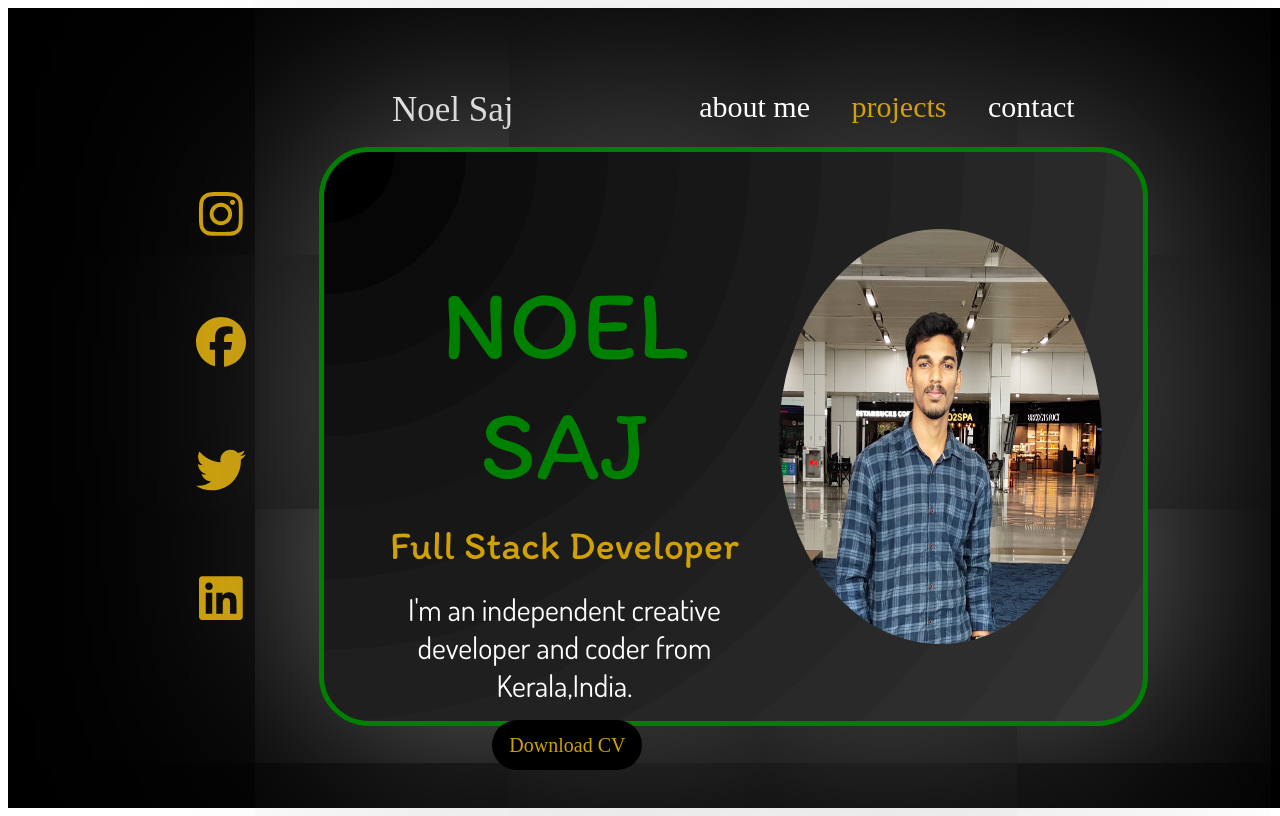
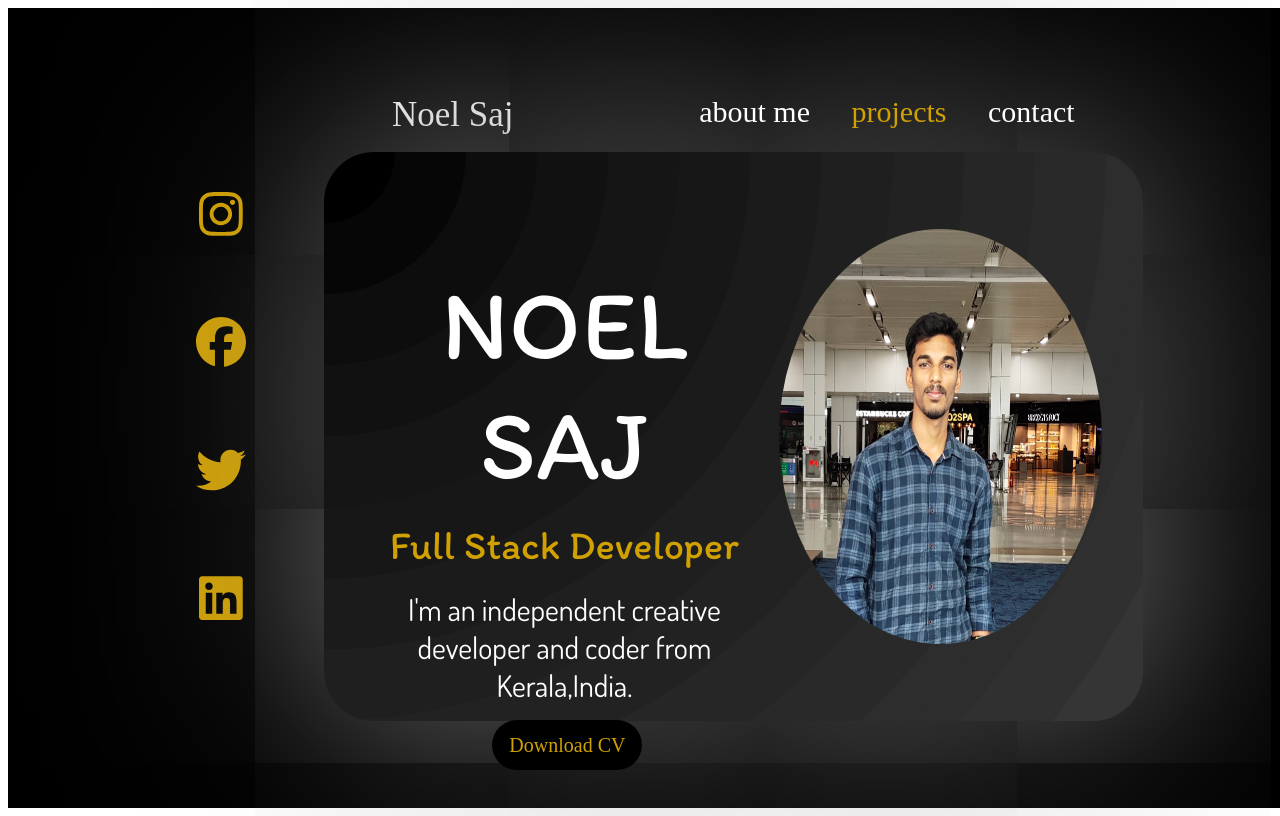
Before and after one commit to NOELSAJO7/Portfolio, a React (Create React App) app: page / in a window 1280 px wide. Built offline with nearby package versions, Linux system fonts and the light colour scheme; a web font is replaced by a local one.

Commit message:
borders erased

```diff
--- a/src/COMPONENTS/OutlineCard.css
+++ b/src/COMPONENTS/OutlineCard.css
@@ -1,5 +1,5 @@
 .card{
-    border:10px solid rgb(230, 234, 0);
+    /* border:10px solid rgb(230, 234, 0); */
     background-color: black;
     box-shadow: 0 0 500px rgb(133, 133, 133);
     /* height:80%; */
@@ -53,7 +53,7 @@ background-size: cover;
     .card{
         border-radius: 50px;
         flex-direction: column;
-        border: 4px solid blue;
+        /* border: 4px solid blue; */
     }
   }
 
@@ -62,7 +62,7 @@ background-size: cover;
 @media only screen and (min-width: 992px) {
 
     .card{
-        border: 5px solid green;
+        /* border: 5px solid green; */
         flex-direction: row;
     }
 }
--- a/src/summary.css
+++ b/src/summary.css
@@ -181,7 +181,7 @@ font-size: 30px;
   @media only screen and (min-width: 992px) {
 
     .name{
-        color: green;
+        /* color: green; */
         font-size:70px;
         text-align: center;
  }
```
